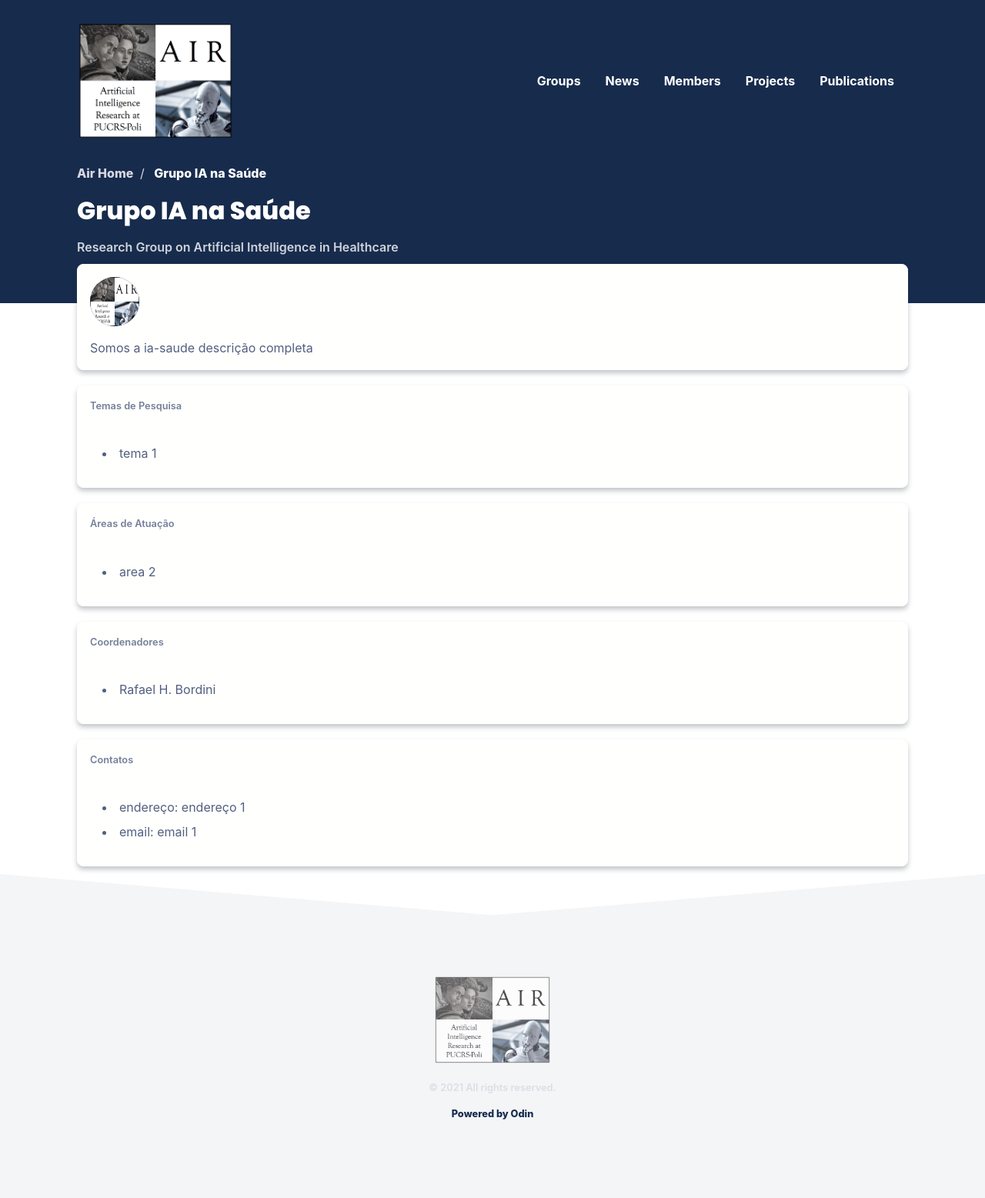
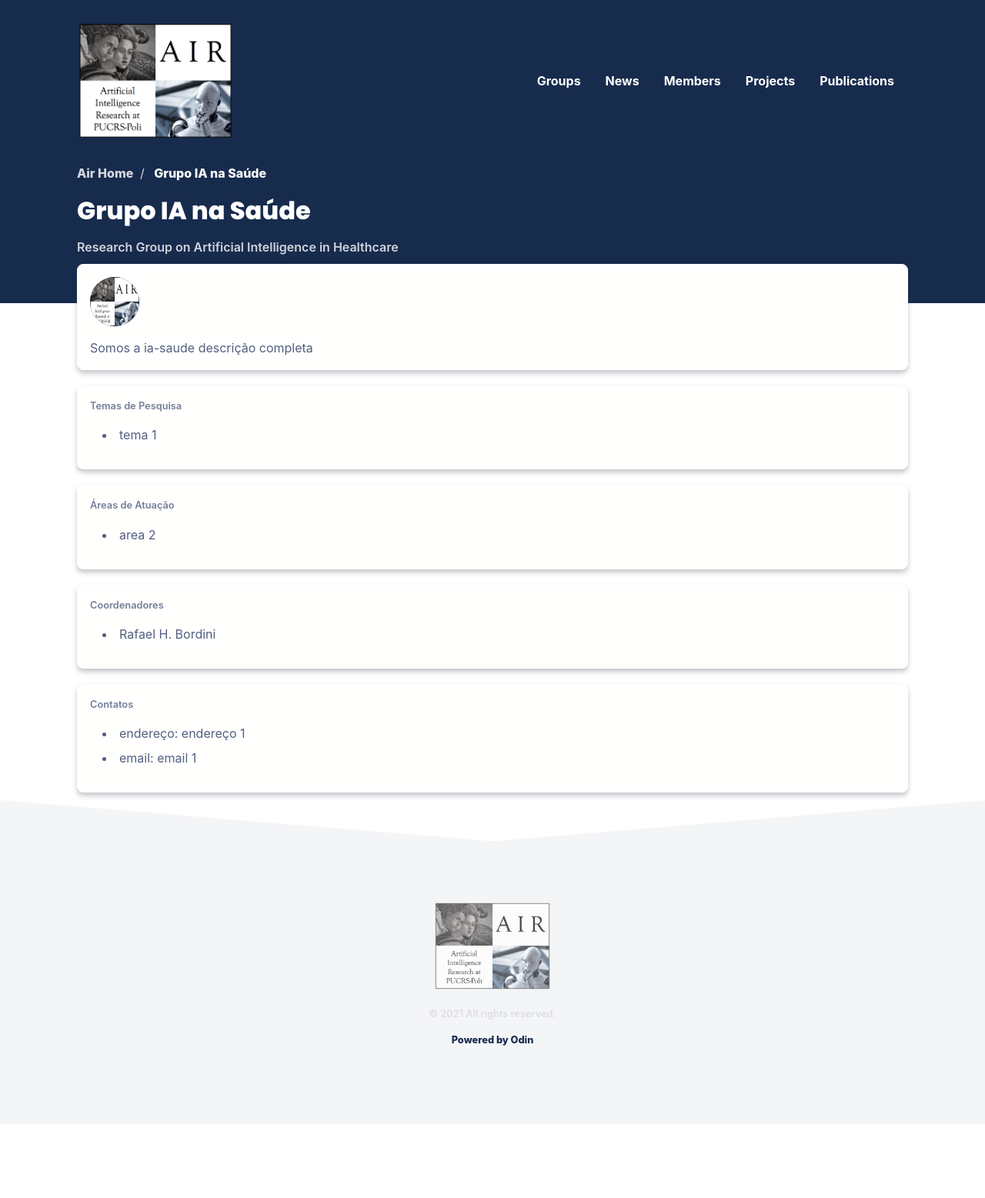
Before and after one commit to air-pucrs/air-pucrs.github.io, a Jekyll site: the page built from grupo-health-ai.html, in a window 1280 px wide. Shown: the whole page at 77% size. Built offline with Jekyll 4.4.1, drawn with Linux system fonts in a browser that asks for light colours; nearby versions of some CDN libraries; some web fonts are replaced; comment, search, counter and statistics services are not loaded; after the commit the page ends 1461 px from its top, so only the background shows below that.

Commit message:
Update grupo.html

```diff
--- a/_layouts/grupo.html
+++ b/_layouts/grupo.html
@@ -42,7 +42,7 @@ layout: default
             <div class="card-body">
                 <div class="flex-vertical-center mb-4">
                   <div class="ml-2">
-                    <p class="text-dark text-small mb-0">Temas de Pesquisa</span></p></p>
+                    <p class="text-dark text-small mb-0">Temas de Pesquisa</span></p>
                   </div>
                 </div>
                 <ul>
@@ -60,7 +60,7 @@ layout: default
             <div class="card-body">
                 <div class="flex-vertical-center mb-4">
                   <div class="ml-2">
-                    <p class="text-dark text-small mb-0">Áreas de Atuação</span></p></p>
+                    <p class="text-dark text-small mb-0">Áreas de Atuação</span></p>
                   </div>
                 </div>
                 <ul>
@@ -78,7 +78,7 @@ layout: default
             <div class="card-body">
                 <div class="flex-vertical-center mb-4">
                   <div class="ml-2">
-                    <p class="text-dark text-small mb-0">Coordenadores</span></p></p>
+                    <p class="text-dark text-small mb-0">Coordenadores</span></p>
                   </div>
                 </div>
                 <ul>
@@ -96,7 +96,7 @@ layout: default
             <div class="card-body">
                 <div class="flex-vertical-center mb-4">
                   <div class="ml-2">
-                    <p class="text-dark text-small mb-0">Contatos</span></p></p>
+                    <p class="text-dark text-small mb-0">Contatos</span></p>
                   </div>
                 </div>
                 <ul>
@@ -116,7 +116,7 @@ layout: default
               <div class="card-body">
                   <div class="flex-vertical-center mb-4">
                     <div class="ml-2">
-                      <p class="text-dark text-small mb-0">Materias de Introdução</span></p></p>
+                      <p class="text-dark text-small mb-0">Materias de Introdução</span></p>
                     </div>
                   </div>
                   <ul>
@@ -134,6 +134,34 @@ layout: default
           </div>
         {% endif %}
 
+        {% if grupo.resources != null%}
+          <div class="column col-12">
+            <div class="card">
+              <div class="card-body">
+                  <div class="flex-vertical-center mb-4">
+                    <div class="ml-2">
+                      <p class="text-dark text-small mb-0">Recursos e Ferramentas</span></p>
+                    </div>
+                  </div>
+
+                  {% for references in grupo.resources %}
+                  {% capture m %}{{ references | first }}{% endcapture %}
+                  <p class="text-dark text-small mb-0">{{m | replace: "-", " "}}</span></p>
+                  {% assign material = grupo.resources[m] %}
+
+                    <ul>
+                        {% assign itens = material | split: ";" %}
+                        {% for item in itens %}
+                            <li>{{item}}</li>
+                        {% endfor %}
+                    </ul>
+                  {% endfor %}
+
+              </div>
+            </div>
+          </div>
+        {% endif %}
+
       </div>
     </div>
   </div>
```
